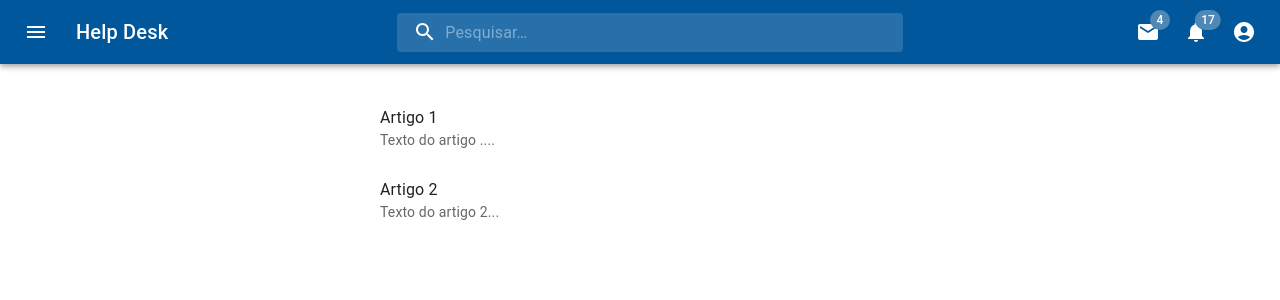
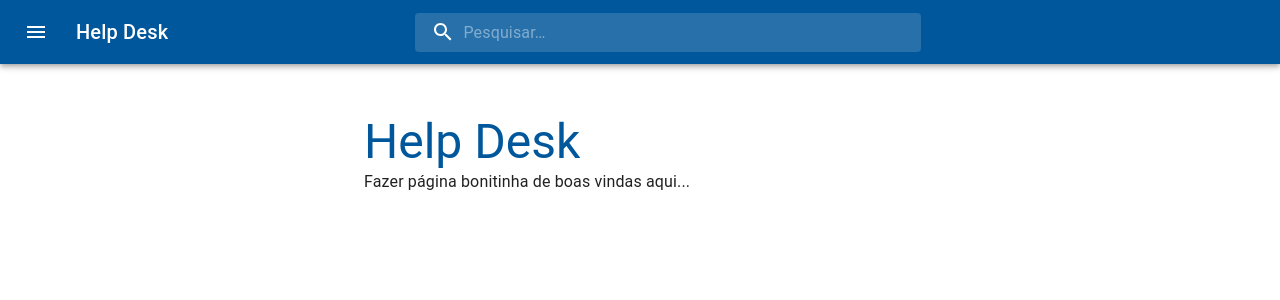
Before and after one commit to Lucas-Alf/help-desk, a React (Create React App) app: page / in a window 1280 px wide. Shown: the top 300 px of the page. Built offline with nearby package versions, Linux system fonts and the light colour scheme.

Commit message:
Ajustes na consulta por artigos.

```diff
--- a/src/App.js
+++ b/src/App.js
@@ -11,7 +11,7 @@ export default function App() {
     <ThemeProvider theme={theme}>
       <CssBaseline />
       <AppBar />
-      <div style={{ margin: 20 }}>{useRoutes(routes)}</div>
+      <div>{useRoutes(routes)}</div>
     </ThemeProvider>
   );
 }
--- a/src/components/AppBar/index.js
+++ b/src/components/AppBar/index.js
@@ -6,15 +6,10 @@ import Toolbar from "@mui/material/Toolbar";
 import IconButton from "@mui/material/IconButton";
 import Typography from "@mui/material/Typography";
 import InputBase from "@mui/material/InputBase";
-import Badge from "@mui/material/Badge";
-import MenuItem from "@mui/material/MenuItem";
-import Menu from "@mui/material/Menu";
 import MenuIcon from "@mui/icons-material/Menu";
 import SearchIcon from "@mui/icons-material/Search";
-import AccountCircle from "@mui/icons-material/AccountCircle";
-import MailIcon from "@mui/icons-material/Mail";
-import NotificationsIcon from "@mui/icons-material/Notifications";
-import MoreIcon from "@mui/icons-material/MoreVert";
+import { useNavigate } from "react-router-dom";
+import isEmpty from "lodash/isEmpty";
 
 const Search = styled("div")(({ theme }) => ({
   position: "relative",
@@ -57,102 +52,17 @@ const StyledInputBase = styled(InputBase)(({ theme }) => ({
 }));
 
 export default function PrimarySearchAppBar() {
-  const [anchorEl, setAnchorEl] = React.useState(null);
-  const [mobileMoreAnchorEl, setMobileMoreAnchorEl] = React.useState(null);
+  const navigate = useNavigate();
 
-  const isMenuOpen = Boolean(anchorEl);
-  const isMobileMenuOpen = Boolean(mobileMoreAnchorEl);
-
-  const handleProfileMenuOpen = (event) => {
-    setAnchorEl(event.currentTarget);
+  const handleSearch = (evt) => {
+    if (evt.key === "Enter") {
+      if (!isEmpty(evt.target.value)) {
+        navigate(`/search?query=${evt.target.value}`);
+      } else {
+        navigate("/home");
+      }
+    }
   };
-
-  const handleMobileMenuClose = () => {
-    setMobileMoreAnchorEl(null);
-  };
-
-  const handleMenuClose = () => {
-    setAnchorEl(null);
-    handleMobileMenuClose();
-  };
-
-  const handleMobileMenuOpen = (event) => {
-    setMobileMoreAnchorEl(event.currentTarget);
-  };
-
-  const menuId = "primary-search-account-menu";
-  const renderMenu = (
-    <Menu
-      anchorEl={anchorEl}
-      anchorOrigin={{
-        vertical: "top",
-        horizontal: "right",
-      }}
-      id={menuId}
-      keepMounted
-      transformOrigin={{
-        vertical: "top",
-        horizontal: "right",
-      }}
-      open={isMenuOpen}
-      onClose={handleMenuClose}
-    >
-      <MenuItem onClick={handleMenuClose}>Profile</MenuItem>
-      <MenuItem onClick={handleMenuClose}>My account</MenuItem>
-    </Menu>
-  );
-
-  const mobileMenuId = "primary-search-account-menu-mobile";
-  const renderMobileMenu = (
-    <Menu
-      anchorEl={mobileMoreAnchorEl}
-      anchorOrigin={{
-        vertical: "top",
-        horizontal: "right",
-      }}
-      id={mobileMenuId}
-      keepMounted
-      transformOrigin={{
-        vertical: "top",
-        horizontal: "right",
-      }}
-      open={isMobileMenuOpen}
-      onClose={handleMobileMenuClose}
-    >
-      <MenuItem>
-        <IconButton size="large" aria-label="show 4 new mails" color="inherit">
-          <Badge badgeContent={4} color="error">
-            <MailIcon />
-          </Badge>
-        </IconButton>
-        <p>Messages</p>
-      </MenuItem>
-      <MenuItem>
-        <IconButton
-          size="large"
-          aria-label="show 17 new notifications"
-          color="inherit"
-        >
-          <Badge badgeContent={17} color="error">
-            <NotificationsIcon />
-          </Badge>
-        </IconButton>
-        <p>Notifications</p>
-      </MenuItem>
-      <MenuItem onClick={handleProfileMenuOpen}>
-        <IconButton
-          size="large"
-          aria-label="account of current user"
-          aria-controls="primary-search-account-menu"
-          aria-haspopup="true"
-          color="inherit"
-        >
-          <AccountCircle />
-        </IconButton>
-        <p>Profile</p>
-      </MenuItem>
-    </Menu>
-  );
 
   return (
     <Box sx={{ flexGrow: 1 }}>
@@ -172,10 +82,12 @@ export default function PrimarySearchAppBar() {
             noWrap
             component="div"
             sx={{ display: { xs: "none", sm: "block" } }}
+            onClick={() => navigate("/home")}
+            style={{ cursor: "pointer" }}
           >
             Help Desk
           </Typography>
-          <Box sx={{ flexGrow: 1 }} />
+          <Box sx={{ flexGrow: 0.7 }} />
           <Search>
             <SearchIconWrapper>
               <SearchIcon />
@@ -183,59 +95,12 @@ export default function PrimarySearchAppBar() {
             <StyledInputBase
               placeholder="Pesquisar…"
               inputProps={{ "aria-label": "search" }}
-              onChange={(evt) => {
-                console.log(evt.currentTarget.value);
-              }}
+              onKeyDown={handleSearch}
             />
           </Search>
           <Box sx={{ flexGrow: 1 }} />
-          <Box sx={{ display: { xs: "none", md: "flex" } }}>
-            <IconButton
-              size="large"
-              aria-label="show 4 new mails"
-              color="inherit"
-            >
-              <Badge badgeContent={4} color="secondary">
-                <MailIcon />
-              </Badge>
-            </IconButton>
-            <IconButton
-              size="large"
-              aria-label="show 17 new notifications"
-              color="inherit"
-            >
-              <Badge badgeContent={17} color="secondary">
-                <NotificationsIcon />
-              </Badge>
-            </IconButton>
-            <IconButton
-              size="large"
-              edge="end"
-              aria-label="account of current user"
-              aria-controls={menuId}
-              aria-haspopup="true"
-              onClick={handleProfileMenuOpen}
-              color="inherit"
-            >
-              <AccountCircle />
-            </IconButton>
-          </Box>
-          <Box sx={{ display: { xs: "flex", md: "none" } }}>
-            <IconButton
-              size="large"
-              aria-label="show more"
-              aria-controls={mobileMenuId}
-              aria-haspopup="true"
-              onClick={handleMobileMenuOpen}
-              color="inherit"
-            >
-              <MoreIcon />
-            </IconButton>
-          </Box>
         </Toolbar>
       </AppBar>
-      {renderMobileMenu}
-      {renderMenu}
     </Box>
   );
 }
--- a/src/pages/home/index.js
+++ b/src/pages/home/index.js
@@ -1,33 +1,15 @@
 import React from "react";
 import Container from "@mui/material/Container";
-import List from "@mui/material/List";
-import ListItem from "@mui/material/ListItem";
-import ListItemText from "@mui/material/ListItemText";
+import Typography from "@mui/material/Typography";
 
 function Home() {
-  var articles = [
-    {
-      id: 1,
-      title: "Artigo 1",
-      subtitle: "Texto do artigo ....",
-    },
-    {
-      id: 2,
-      title: "Artigo 2",
-      subtitle: "Texto do artigo 2...",
-    },
-  ];
-
   return (
     <>
-      <Container maxWidth="sm">
-        <List>
-          {articles.map((x) => (
-            <ListItem key={x.id} alignItems="flex-start">
-              <ListItemText primary={x.title} secondary={x.subtitle} />
-            </ListItem>
-          ))}
-        </List>
+      <Container maxWidth="sm" style={{ marginTop: 50 }}>
+        <Typography variant="h3" color="primary">
+          Help Desk
+        </Typography>
+        <span>Fazer página bonitinha de boas vindas aqui...</span>
       </Container>
     </>
   );
--- /dev/null
+++ b/src/pages/search/index.js
@@ -0,0 +1,91 @@
+import React, { useEffect, useState } from "react";
+import Container from "@mui/material/Container";
+import LinearProgress from "@mui/material/LinearProgress";
+import List from "@mui/material/List";
+import Typography from "@mui/material/Typography";
+import ListItem from "@mui/material/ListItem";
+import ListItemText from "@mui/material/ListItemText";
+import { useSearchParams } from "react-router-dom";
+import { getList } from "../../services/articles";
+import { withSnackbar } from "../../components/Snackbar";
+
+function Home(props) {
+  const [loading, setLoading] = useState(false);
+  const [articles, setArticles] = useState([]);
+  const [searchParams] = useSearchParams();
+
+  const query = searchParams.get("query");
+
+  const renderArticles = () => {
+    setLoading(true);
+    getList(query)
+      .then((request) => {
+        if (request.status === 200) {
+          setArticles(request.data);
+        } else {
+          props.snackbarShowMessage(
+            `Ocorreu um erro ao buscar os artigos: ${request.status}`
+          );
+        }
+      })
+      .finally(() => {
+        setLoading(false);
+      });
+  };
+
+  useEffect(() => {
+    renderArticles(query);
+    // eslint-disable-next-line react-hooks/exhaustive-deps
+  }, [query]);
+
+  return (
+    <>
+      {loading ? (
+        <LinearProgress />
+      ) : (
+        <Container maxWidth="sm" style={{ marginTop: 20 }}>
+          {articles.length > 0 ? (
+            <List>
+              {articles.map((x) => (
+                <ListItem key={x.id} alignItems="flex-start">
+                  <ListItemText
+                    disableTypography
+                    primary={
+                      <Typography variant="h5" color="primary">
+                        {x.title}
+                      </Typography>
+                    }
+                    secondary={
+                      <div>
+                        <div>
+                          <div
+                            dangerouslySetInnerHTML={{ __html: x.headline }}
+                          />
+                        </div>
+                        <div>
+                          <Typography variant="body2">
+                            Por: {x.author}
+                          </Typography>
+                        </div>
+                      </div>
+                    }
+                  />
+                </ListItem>
+              ))}
+            </List>
+          ) : (
+            <Typography
+              variant="h5"
+              color="primary"
+              style={{ textAlign: "center" }}
+            >
+              Nenhum artigo encontrado para a busca... 😭
+            </Typography>
+          )}
+        </Container>
+      )}
+    </>
+  );
+}
+
+export default withSnackbar(Home);
--- /dev/null
+++ b/src/pages/search/styles.module.css
@@ -0,0 +1,3 @@
+.container {
+  margin: 20px;
+}
--- a/src/routes.js
+++ b/src/routes.js
@@ -1,8 +1,10 @@
 import Home from "./pages/home";
+import Search from "./pages/search";
 
 const routes = [
   { path: "/", element: <Home /> },
   { path: "home", element: <Home /> },
+  { path: "search", element: <Search /> },
 ];
 
 export default routes;
--- a/src/services/articles/index.js
+++ b/src/services/articles/index.js
@@ -1,7 +1,11 @@
 import { httpGet } from "../http-client";
 
-const getArticle = async (text) => {
+const getList = async (text) => {
   return await httpGet("/article", { text });
 };
 
-export { getArticle };
+const getById = async (id) => {
+  return await httpGet(`/article?id=${id}`);
+};
+
+export { getList, getById };
```
